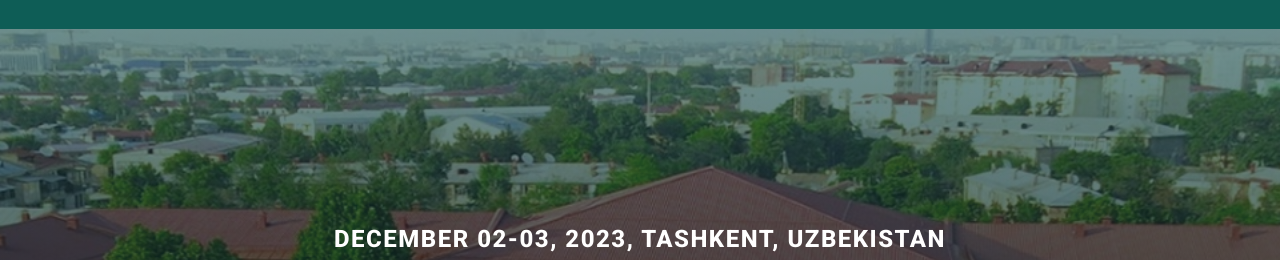
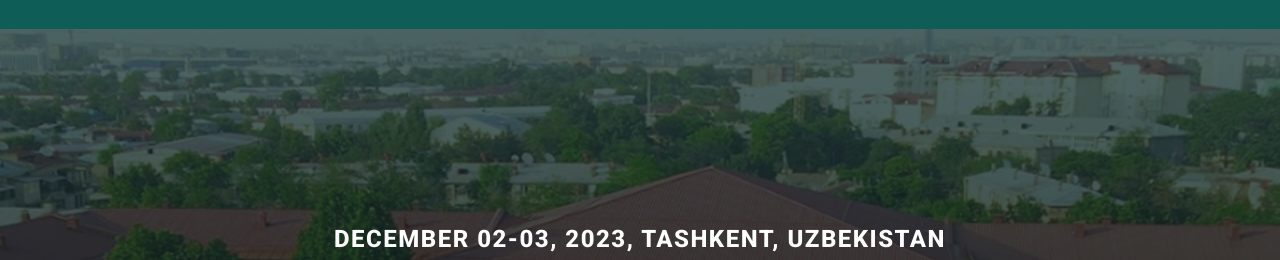
Before and after one commit to ashomurodov/conferenceapp, a plain HTML site: page index.html in a window 1280 px wide. Shown: the part 81-341 px from the top of the page. Drawn offline with Linux system fonts and the light colour scheme.

```diff
--- a/styles/components/_showcase.scss
+++ b/styles/components/_showcase.scss
@@ -13,7 +13,7 @@
   background-attachment: fixed;
 
   .container {
-    background-image: -webkit-linear-gradient(top, rgba(30, 68, 68, 0.583), rgba(0, 0, 0, 0.857));
+    background-image: -webkit-linear-gradient(top, rgba(28, 51, 51, 0.749), rgba(0, 0, 0, 0.857));
     height: 100%;
     color: #fff;
     @include miniDesk {
```
Also changed, not shown: styles/main.css.
